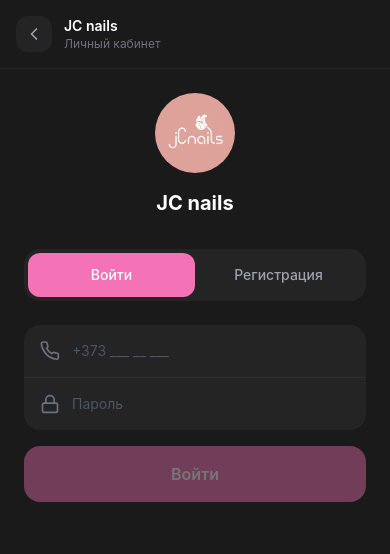
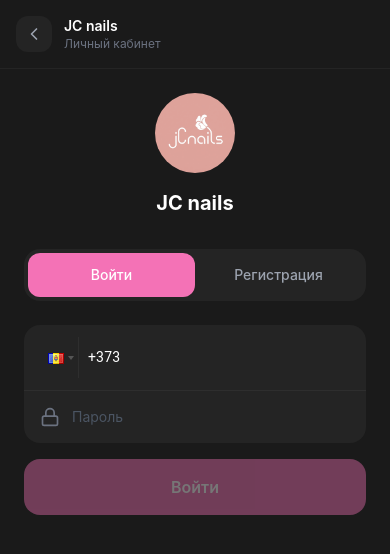
Before and after one commit to NichitaOrmanji/nail-salon-frontend, a React (Vite) app: page /profile in a window 390 px wide. Shown: the top 554 px of the page. Built offline with nearby package versions, Linux system fonts and the light colour scheme.

Commit message:
feat: phone input с выбором страны и тёмные стили

```diff
--- a/package.json
+++ b/package.json
@@ -13,6 +13,7 @@
     "axios": "^1.16.1",
     "react": "^19.2.6",
     "react-dom": "^19.2.6",
+    "react-phone-input-2": "^2.15.1",
     "react-router-dom": "^7.15.1"
   },
   "devDependencies": {
--- a/src/index.css
+++ b/src/index.css
@@ -7,3 +7,48 @@ body {
   color: #ffffff;
   font-family: -apple-system, BlinkMacSystemFont, 'Segoe UI', sans-serif;
 }
+/* Фикс для PhoneInput */
+.react-tel-input .form-control {
+  background-color: transparent !important;
+  border: none !important;
+  color: #ffffff !important;
+  font-size: 14px !important;
+  width: 100% !important;
+  height: auto !important;
+  padding: 8px 8px 8px 48px !important;
+}
+
+.react-tel-input .flag-dropdown {
+  background-color: transparent !important;
+  border: none !important;
+  border-right: 1px solid #2e2e2e !important;
+}
+
+.react-tel-input .flag-dropdown.open .selected-flag {
+  background-color: #2e2e2e !important;
+}
+
+.react-tel-input .selected-flag:hover {
+  background-color: #2e2e2e !important;
+}
+
+.react-tel-input .country-list {
+  background-color: #242424 !important;
+  border: 1px solid #2e2e2e !important;
+}
+
+.react-tel-input .country-list .country:hover {
+  background-color: #2e2e2e !important;
+}
+
+.react-tel-input .country-list .country.highlight {
+  background-color: #2e2e2e !important;
+}
+
+.react-tel-input .country-list .country-name {
+  color: #ffffff !important;
+}
+
+.react-tel-input .country-list .dial-code {
+  color: #9ca3af !important;
+}
--- a/src/pages/ProfilePage.jsx
+++ b/src/pages/ProfilePage.jsx
@@ -1,6 +1,8 @@
 import { useState } from 'react'
 import { useNavigate } from 'react-router-dom'
 import { useAuth } from '../context/AuthContext'
+import PhoneInput from 'react-phone-input-2'
+import 'react-phone-input-2/lib/style.css'
 
 function IconBack() {
   return (
@@ -110,16 +112,33 @@ export default function ProfilePage() {
 
         {/* Форма */}
         <div className="rounded-2xl overflow-hidden mb-4" style={{ backgroundColor: '#242424' }}>
-          <div className="flex items-center gap-3 px-4 py-4" style={{ borderBottom: '1px solid #2e2e2e' }}>
-            <span className="text-gray-500"><IconPhone /></span>
-            <input
-              type="tel"
-              placeholder="+373 ___ __ ___"
-              value={phone}
-              onChange={e => setPhone(e.target.value)}
-              className="flex-1 bg-transparent text-white placeholder-gray-600 outline-none text-sm"
-            />
-          </div>
+          <div className="px-4 py-3" style={{ borderBottom: '1px solid #2e2e2e' }}>
+  <PhoneInput
+    country={'md'}
+    value={phone}
+    onChange={value => setPhone('+' + value)}
+    inputStyle={{
+      backgroundColor: 'transparent',
+      border: 'none',
+      color: '#ffffff',
+      fontSize: '14px',
+      width: '100%',
+      paddingLeft: '48px',
+    }}
+    buttonStyle={{
+      backgroundColor: 'transparent',
+      border: 'none',
+      borderRight: '1px solid #2e2e2e',
+    }}
+    dropdownStyle={{
+      backgroundColor: '#242424',
+      color: '#ffffff',
+    }}
+    containerStyle={{
+      width: '100%',
+    }}
+  />
+</div>
           <div className="flex items-center gap-3 px-4 py-4">
             <span className="text-gray-500"><IconLock /></span>
             <input
```
Also changed, not shown: 1 other file (tests, documents, lock files or other folders).
